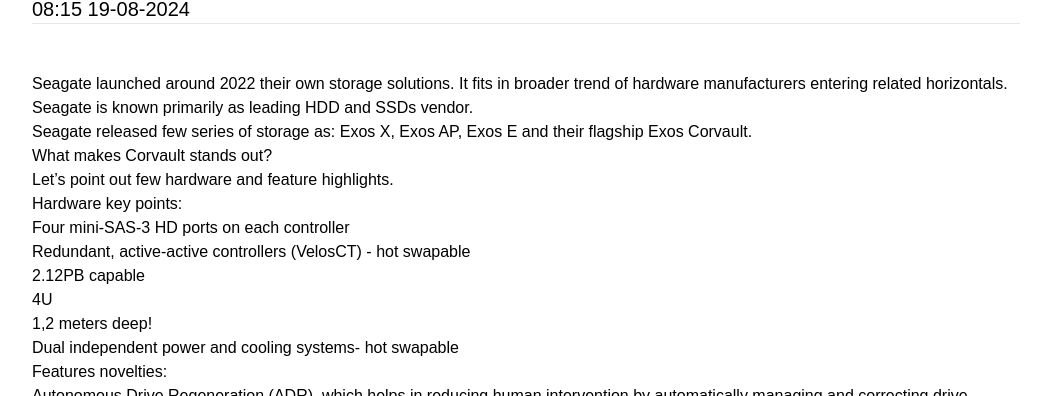
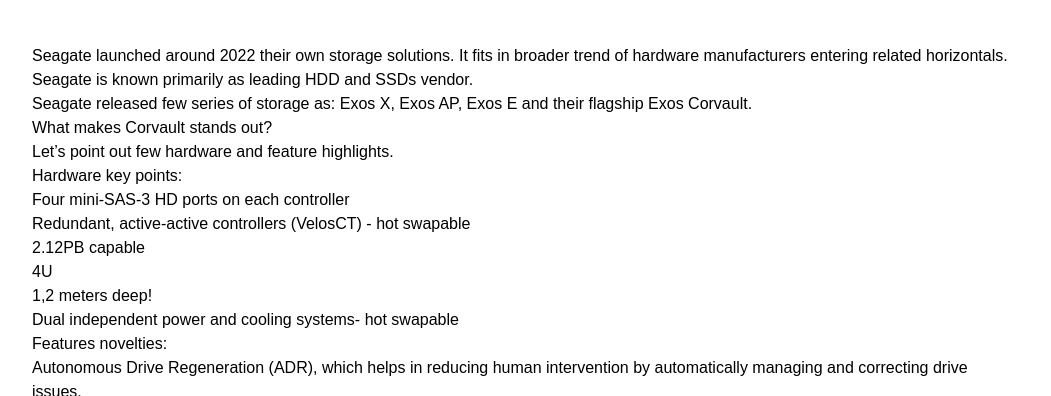
Before and after one commit to Mackowi/nhs, an Astro site: page /blog/en/19-08-2024-is-seagates-jbod-intelligent in a window 1280 px wide. Shown: the part 704-1100 px from the top of the page, without its empty margins (114-1165 px from the left). Built offline with nearby package versions, Linux system fonts and the light colour scheme; Astro itself is replaced by a stand-in of ours.

Commit message:
fix date

```diff
--- a/src/layouts/BlogPost.astro
+++ b/src/layouts/BlogPost.astro
@@ -34,12 +34,12 @@
           <div class='text-2xl mb-12'>
             <h1>{title}</h1>
             <div class='text-xl'>
-              <p>{formatBlogDate(pubDate)}</p>
+              <!-- <p>{formatBlogDate(pubDate)}</p>
               {
                 updatedDate && (
                   <div>Last updated on {formatBlogDate(updatedDate)}</div>
                 )
-              }
+              } -->
             </div>
             <hr />
           </div>
```
